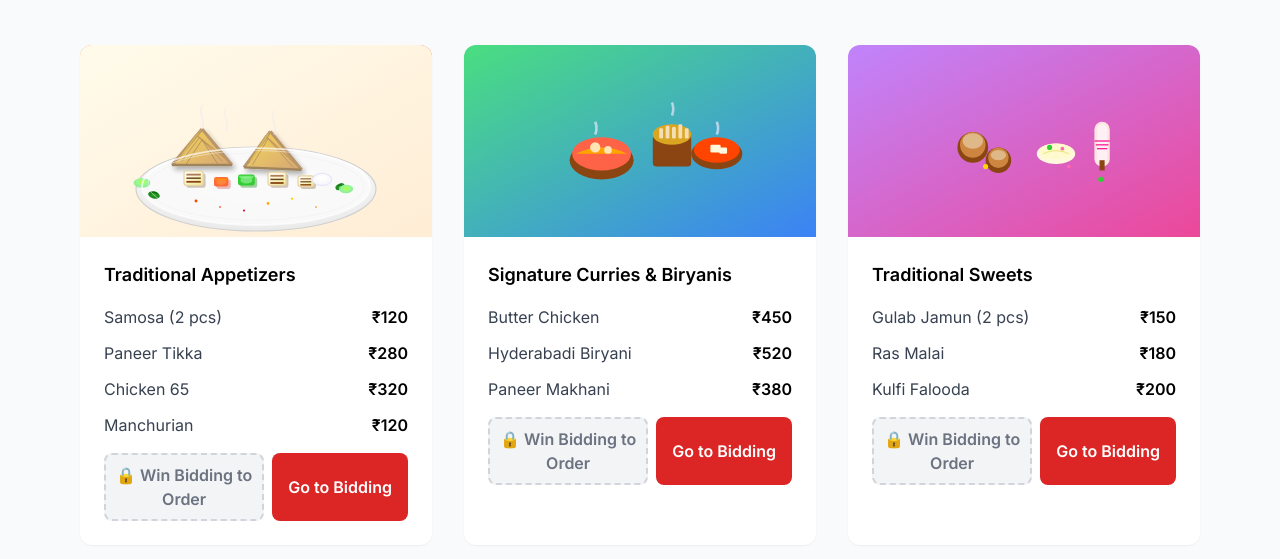
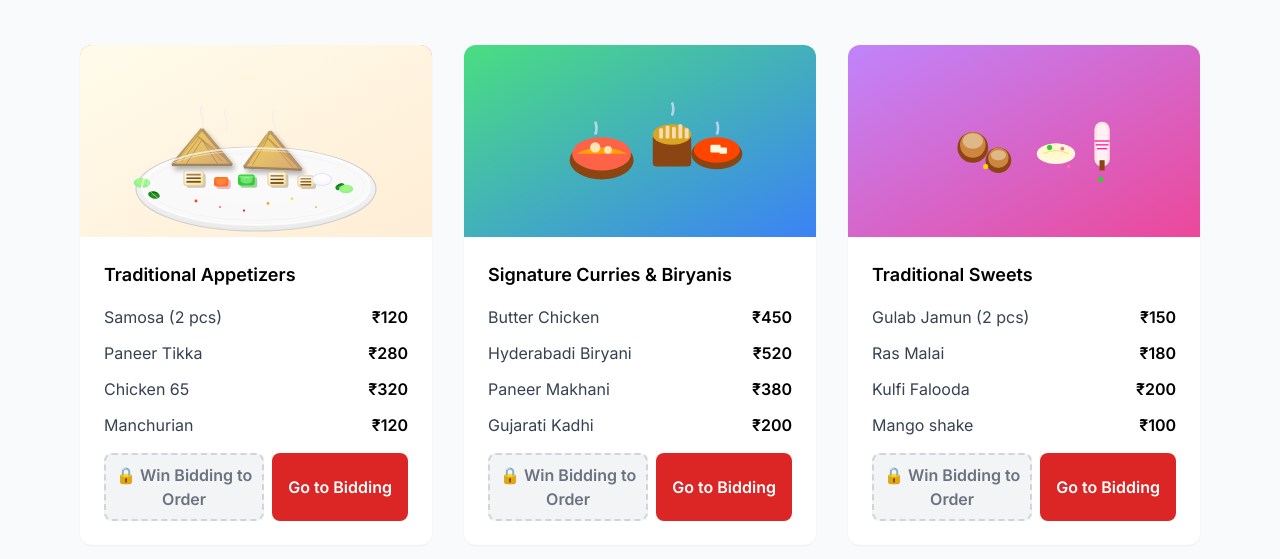
Before and after one commit to SAMJOD07/choicee-website, a plain HTML site: page index.html in a window 1280 px wide. Shown: the part 375-934 px from the top of the page. Drawn offline with nearby package versions, Linux system fonts and the light colour scheme.

Commit message:
Update index.html

```diff
--- a/index.html
+++ b/index.html
@@ -344,6 +344,10 @@
                                 <span class="text-gray-700">Paneer Makhani</span>
                                 <span class="font-semibold">₹380</span>
                             </div>
+                                <div class="flex justify-between">
+                                <span class="text-gray-700">Gujarati Kadhi</span>
+                                <span class="font-semibold">₹200</span>
+                            </div>
                         </div>
                         <div class="flex gap-2 mt-4">
                             <div class="flex-1 bg-gray-100 text-gray-500 py-2 rounded-lg font-semibold text-center border-2 border-dashed border-gray-300">
@@ -404,6 +408,10 @@
                             <div class="flex justify-between">
                                 <span class="text-gray-700">Kulfi Falooda</span>
                                 <span class="font-semibold">₹200</span>
+                            </div>
+                                <div class="flex justify-between">
+                                <span class="text-gray-700">Mango shake</span>
+                                <span class="font-semibold">₹100</span>
                             </div>
                         </div>
                         <div class="flex gap-2 mt-4">
```
